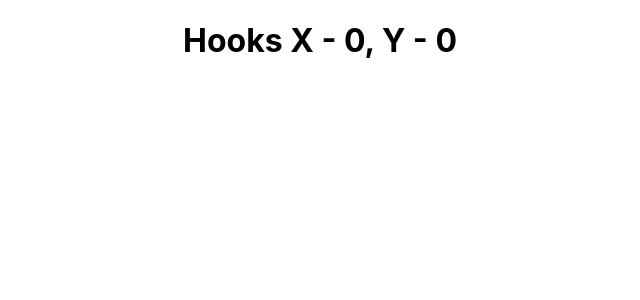
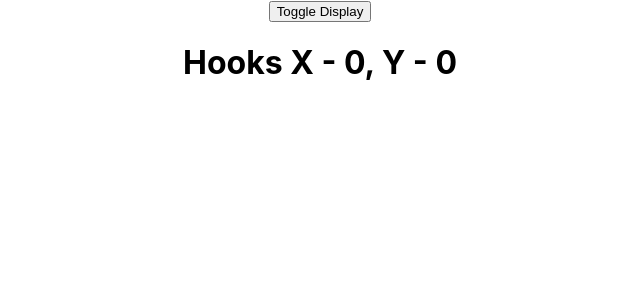
Before and after one commit to SaishJ/React-Hooks, a React (Create React App) app: page / in a window 1280 px wide. Shown: the top 300 px of the page, without its empty margins (320-960 px from the left). Built offline with nearby package versions, Linux system fonts and the light colour scheme.

Commit message:
:bookmark: useEffect with cleanup
useEffect with cleanup

```diff
--- a/src/App.js
+++ b/src/App.js
@@ -4,6 +4,7 @@
 import CounterThree from "./components/CounterThree";
 import CounterTwo from "./components/CounterTwo";
 import EffectCounter from "./components/EffectCounter";
+import MouseContainer from "./components/MouseContainer";
 import MouseEvent from "./components/MouseEvent";
 
 function App() {
@@ -14,7 +15,8 @@
       {/* <CounterThree /> */}
       {/* <CounterFour /> */}
       {/* <EffectCounter /> */}
-      <MouseEvent />
+      {/* <MouseEvent /> */}
+      <MouseContainer />
     </div>
   );
 }
--- /dev/null
+++ b/src/components/MouseContainer.js
@@ -0,0 +1,14 @@
+import React, { useState } from "react";
+import MouseEvent from "./MouseEvent";
+
+function MouseContainer() {
+  const [display, setDisplay] = useState(true);
+  return (
+    <div>
+      <button onClick={() => setDisplay(!display)}>Toggle Display</button>
+      {display && <MouseEvent />}
+    </div>
+  );
+}
+
+export default MouseContainer;
--- a/src/components/MouseEvent.js
+++ b/src/components/MouseEvent.js
@@ -13,6 +13,11 @@
   useEffect(() => {
     console.log("useEffect called");
     window.addEventListener("mousemove", logMousePosition);
+
+    return () => {
+      console.log("Cleanup code");
+      window.removeEventListener("mousemove", logMousePosition);
+    };
   }, []);
 
   // Simply passing an empty array as second parameter to useEffect for run effect only once.
```
Also changed, not shown: 1 other file (tests, documents, lock files or other folders).
